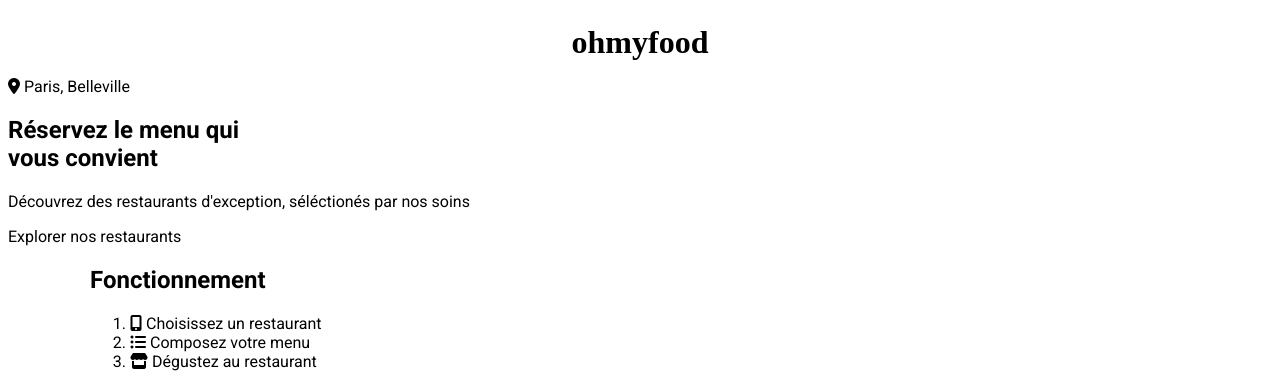
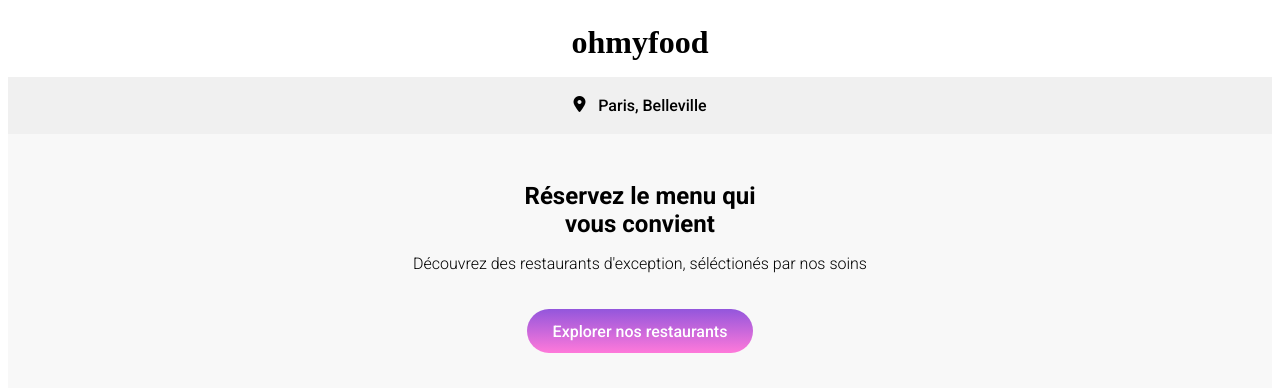
Before and after one commit to Ooxz/AdrienBrune_3_26112020, a website: page homePage.html in a window 1280 px wide. Shown: the top 388 px of the page. Drawn offline with Linux system fonts and the light colour scheme; a web font is replaced by a local one.

Commit message:
homepage scss

```diff
--- a/homePage.html
+++ b/homePage.html
@@ -16,16 +16,18 @@
 
     <main>
         <section class="area">
-            <i class="fas fa-map-marker-alt areaIcon"></i>
+            <i class="fas fa-map-marker-alt area__Icon"></i>
             <span class="area__Text">Paris, Belleville</span>
         </section>
+
         <section class="explore">
             <h2 class="explore__Title">Réservez le menu qui<br>vous convient</h2>
             <p class="explore__Subtitle">Découvrez des restaurants d'exception, séléctionés par nos soins</p>
             <a href="#restaurants">
-                <div class="exploreButton">Explorer nos restaurants</div>
+                <btn class="explore__Button">Explorer nos restaurants</btn>
             </a>
         </section>
+
         <section class="steps">
         <div class="container">
             <h2 class="steps__Title">Fonctionnement</h2>
--- a/sass/_base.scss
+++ b/sass/_base.scss
@@ -4,7 +4,7 @@ $color-secondary: #FF79DA;
 $color-tertiary: #99E2D0;
 $Padding: 1rem;
 
-@mixin button{
+@mixin button($color){
     border: none;
     border-radius: 95px;
     font-size: 1rem;
@@ -14,11 +14,10 @@ $Padding: 1rem;
     background-color: rgb(110, 110, 110);
     background: linear-gradient($color-primary,$color-secondary);
     transition-duration: 0.2s;
-    box-shadow: 15px 15px 2px 1px rgba(0, 0, 0, 0.2);
 
     &:hover {
         background-color: white;
-        box-shadow: 15px 15px 2px 1px rgba(0, 0, 0, 0.5);
+        box-shadow: 10px 10px 2px 0.1px rgba(0, 0, 0, 0.3);
     }
 }
 
--- a/sass/_homepage.scss
+++ b/sass/_homepage.scss
@@ -0,0 +1,33 @@
+.area{
+    display: flex;
+    justify-content: center;
+    background-color: rgb(240, 240, 240);
+    padding: 1.5vw;
+
+    &__Icon{
+        margin-right: 1vw;
+    }
+    &__Text{
+        font-weight: 450;
+    }
+}
+
+.explore{
+    display: flex;
+    justify-content: center;
+    flex-direction: column;
+    text-align: center;
+    padding: 3rem;
+    background-color: rgb(248, 248, 248);
+    &__Title{
+        margin: 0;
+    }
+    &__Subtitle{
+        margin-top: 1rem;
+        margin-bottom: 3rem;
+        font-weight: 350;
+    }
+    &__Button{
+        @include button(primary);
+    }
+}
```
Also changed, not shown: sass/import.css, 1 other file.
